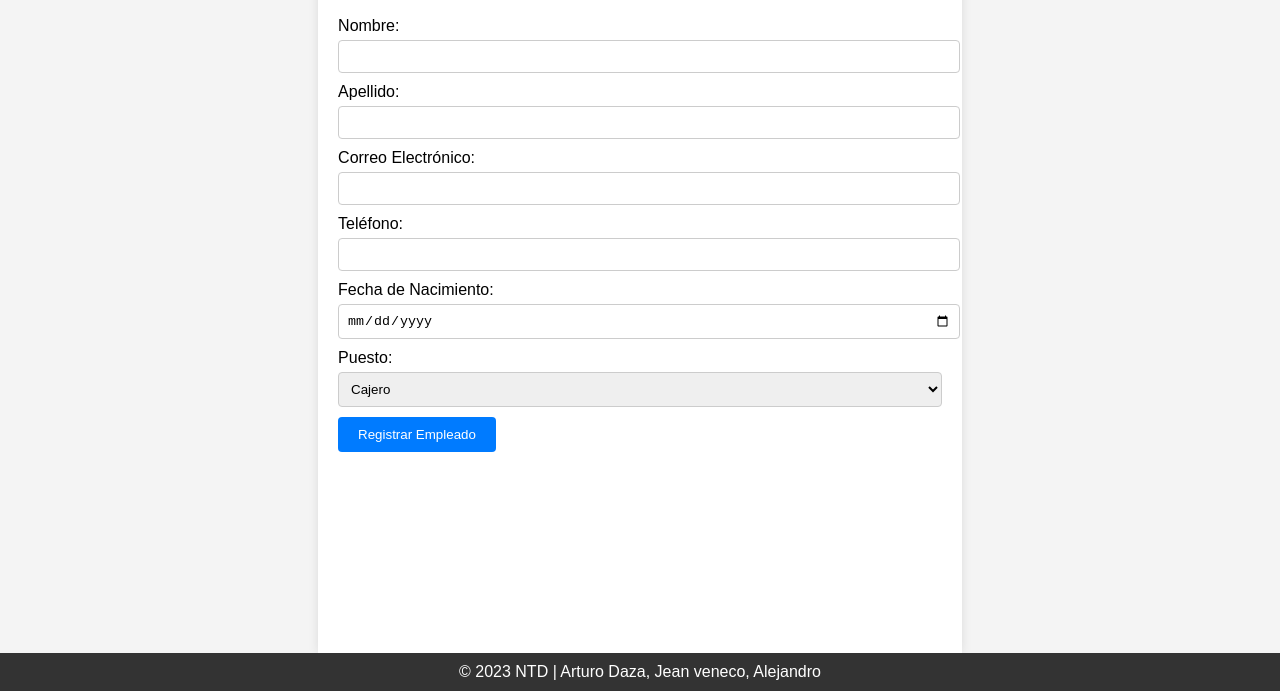
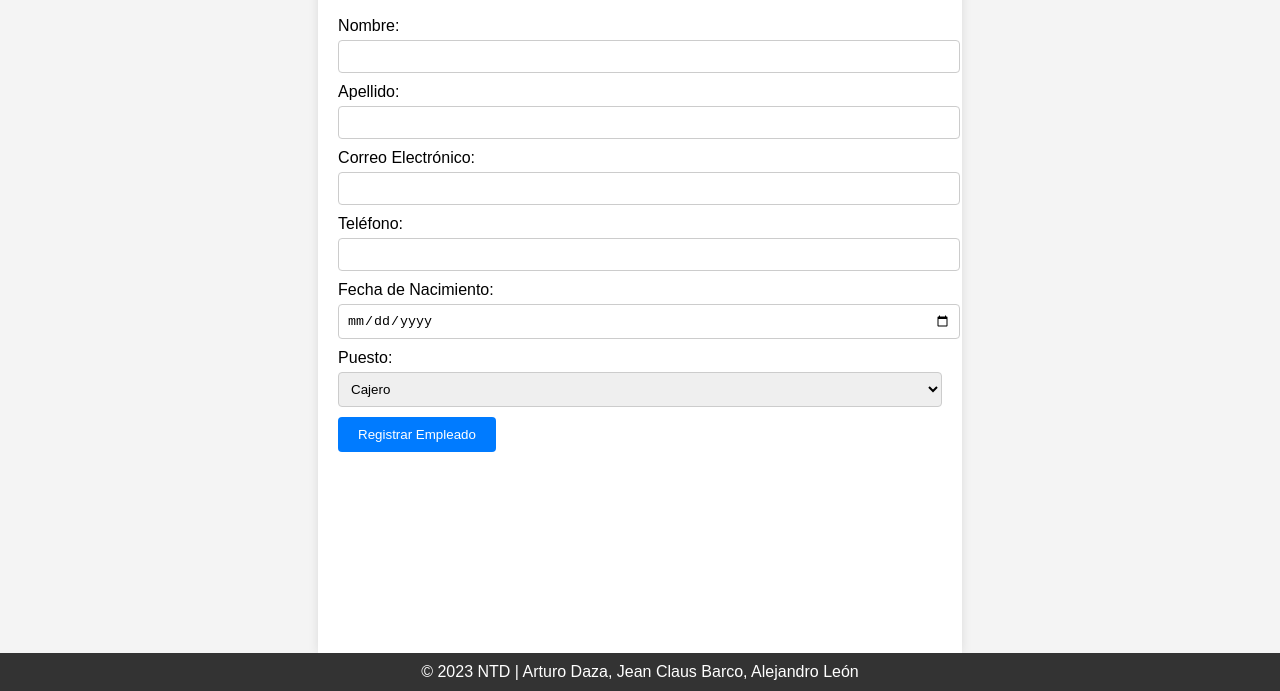
Before and after one commit to Arturo-daza/Taller_3_HTML_CSS_JS, a plain HTML site: page employees_form.html in a window 1280 px wide. Shown: the part 109-800 px from the top of the page. Drawn offline with Linux system fonts and the light colour scheme.

Commit message:
fix: fixed footer of the app

```diff
--- a/employees_form.html
+++ b/employees_form.html
@@ -48,6 +48,6 @@
       </form>
     </div>
 
-    <footer>© 2023 NTD | Arturo Daza, Jean veneco, Alejandro</footer>
+    <footer>© 2023 NTD | Arturo Daza, Jean Claus Barco, Alejandro León</footer>
   </body>
 </html>
```
Also changed, not shown: index.html (+1 -1 lines), inventory_form.html (+1 -1 lines).
